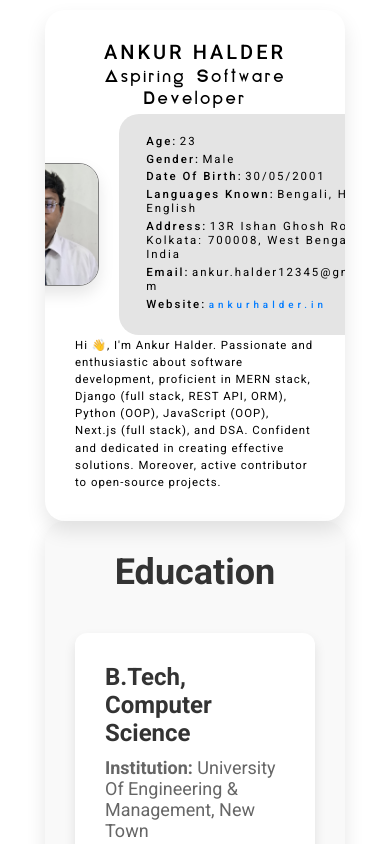
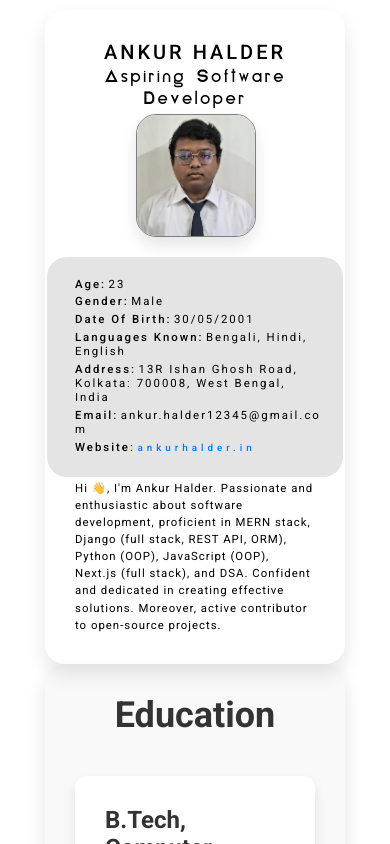
Before and after one commit to ankurhalder/resume, a React (Vite) app: page / in a window 390 px wide. Shown: the top 844 px of the page. Built offline with nearby package versions, Linux system fonts and the light colour scheme; a web font is replaced by a local one.

Commit message:
Add flex-container mixin to tablet media query

```diff
--- a/styles/components/_personalInfo.scss
+++ b/styles/components/_personalInfo.scss
@@ -72,6 +72,7 @@
     @media (max-width: $breakpoint-large-tablet) {
     }
     @media (max-width: $breakpoint-tablet) {
+      @include flex-container(column, nowrap, center, center);
     }
     @media (max-width: $breakpoint-phone) {
     }
```
